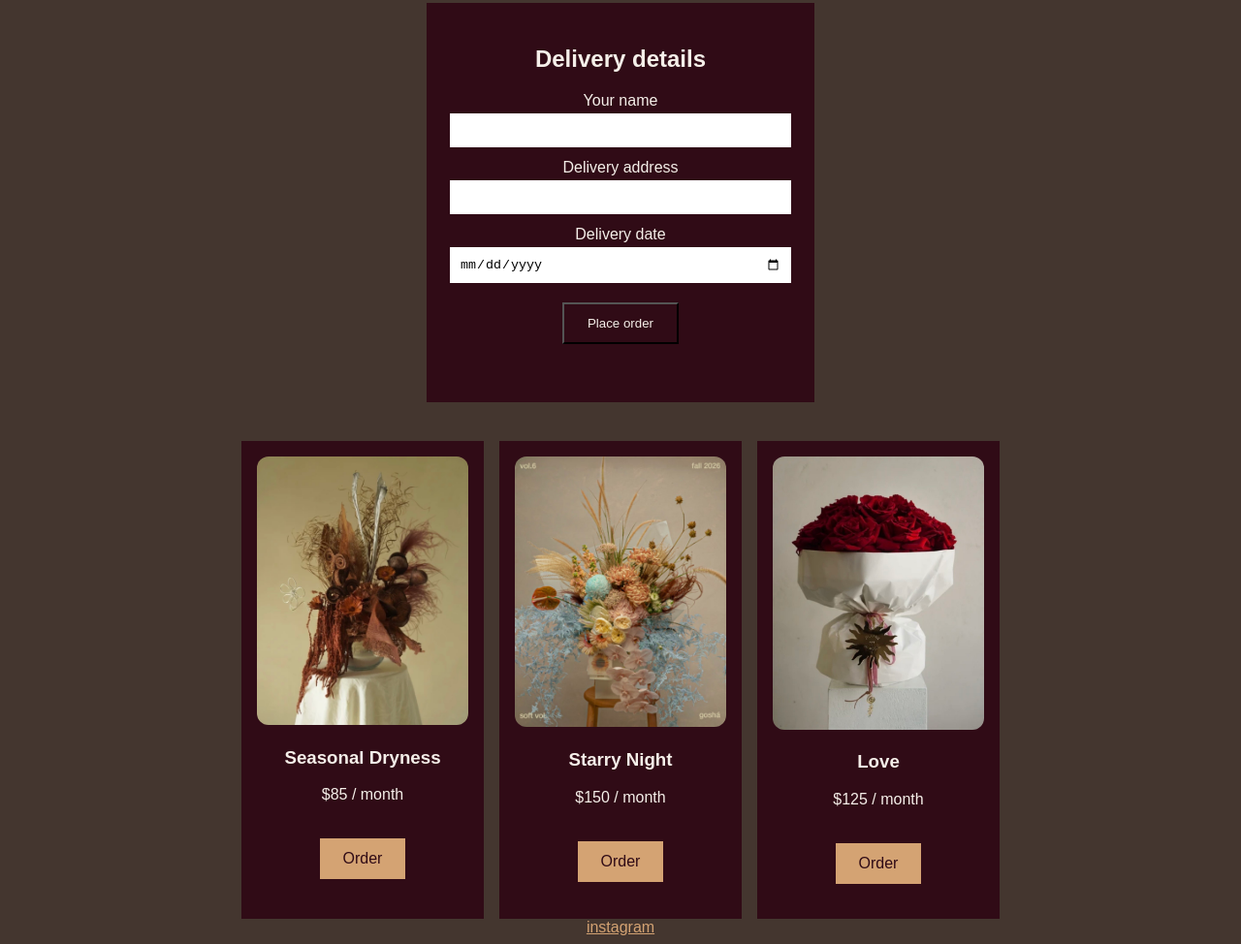
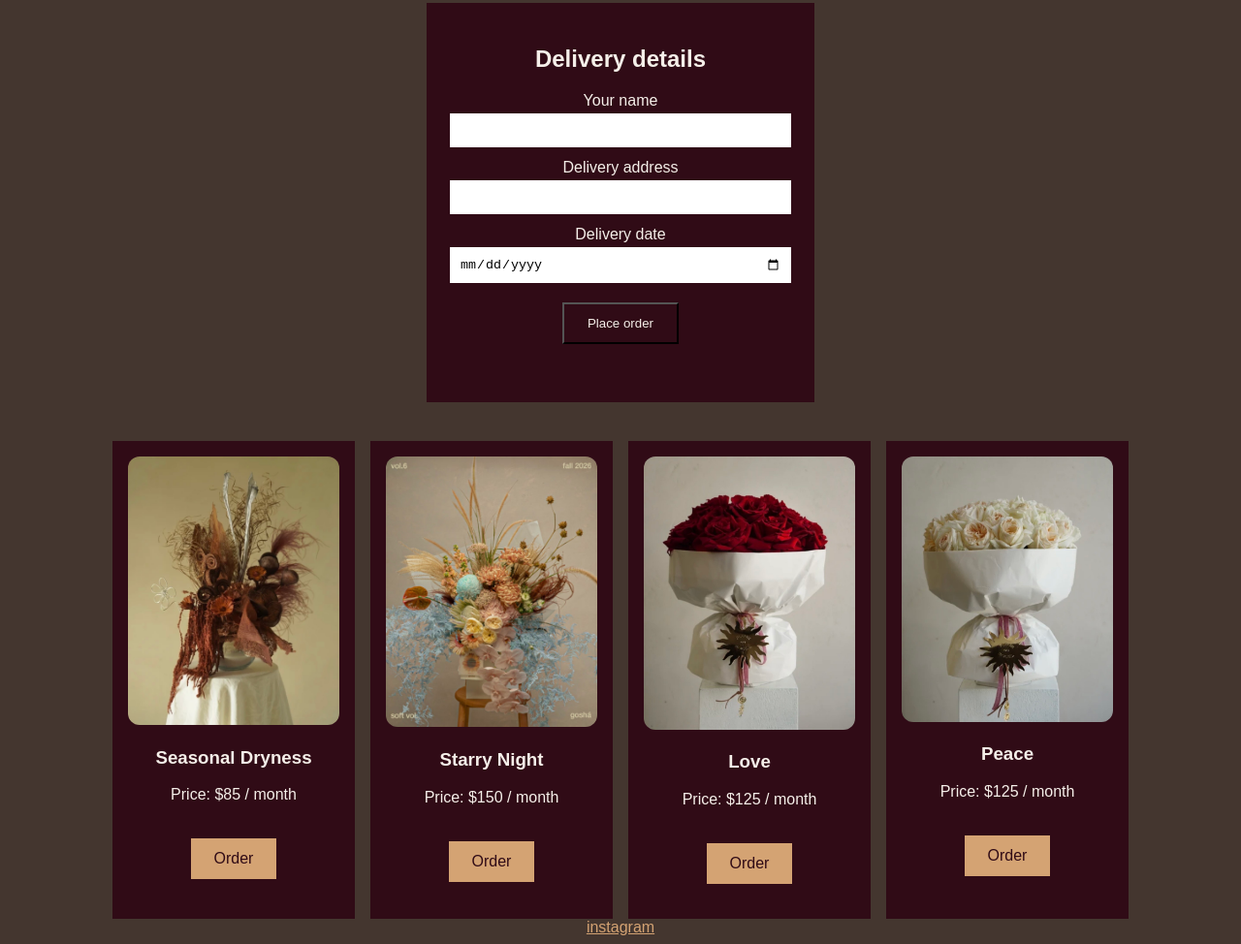
Before and after one commit to raspinderbrar/Armineh-s-flowers, a plain HTML site: page index.html in a window 1280 px wide. Shown: the part 517-1491 px from the top of the page at 97% size. Drawn offline with Linux system fonts and the light colour scheme.

Commit message:
added peace bouquet

```diff
--- a/index.html
+++ b/index.html
@@ -44,28 +44,7 @@
 
     </div>
 
-    <div class="flowers">
-        <div class="card">
-            <img src="bouquet.jpg" alt="...">
-            <h3>Seasonal Dryness</h3>
-            <p>$85 / month</p>
-            <a href="#" class="button" onclick="addToOrder('Seasonal Dryness', 85)">Order</a>
-        </div>
-
-        <div class="card">
-            <img src="starrynight.jpg" alt="...">
-            <h3>Starry Night</h3>
-            <p>$150 / month</p>
-            <a href="#" class="button" onclick="addToOrder('Starry Night', 150)">Order</a>
-        </div>
-
-        <div class="card">
-            <img src="love.jpg" alt="...">
-            <h3>Love</h3>
-            <p> $125 / month</p>
-            <a href="#" class="button" onclick="addToOrder('Love', 125)">Order</a>
-        </div>
-    </div>
+    <div class="flowers" id="flowerList"></div>
     <a href="https://www.instagram.com/oneflowerstop/">instagram</a>
     <script src="script.js"></script>
 </body>
--- a/script.js
+++ b/script.js
@@ -1,3 +1,10 @@
+
+        let flowers = [
+            {name: "Seasonal Dryness", price: 85, image:"bouquet.jpg", alt:"Bouquet of dried seasonal flowers"},
+            {name: "Starry Night", price: 150, image:"starrynight.jpg", alt:"Deep blue and white flower arrangement"},
+            {name: "Love", price: 125, image:"love.jpg", alt:"Bouquet of red roses"},
+            {name: "Peace", price: 125, image:"peace.jpg", alt:"Bouquet of white roses"}
+        ];
 
         let total = 0;
         let order = [];
@@ -105,4 +112,25 @@
             }
         }
 
+        function showFlowers() {
+            let flowerList = document.getElementById("flowerList");
+            let html = "";
+
+            for (let i = 0; i < flowers.length; i++) {
+                html = html +
+                    "<div class='card'>" +
+                        "<img src='" + flowers[i].image + "' alt='" + flowers[i].alt + "'>" +
+                        "<h3>" + flowers[i].name + "</h3>" +
+                        "<p>Price: $" + flowers[i].price + " / month</p>" +
+                        "<a href='#' class='button' onclick='orderFlower(" + i + ")'>Order</a>" +
+                    "</div>";
+            }
+            flowerList.innerHTML = html;
+        }
+
+        function orderFlower(i) {
+            addToOrder(flowers[i].name, flowers[i].price);
+        }
+
         updatePage();
+        showFlowers();
```
Also changed, not shown: peace.jpg (added).
